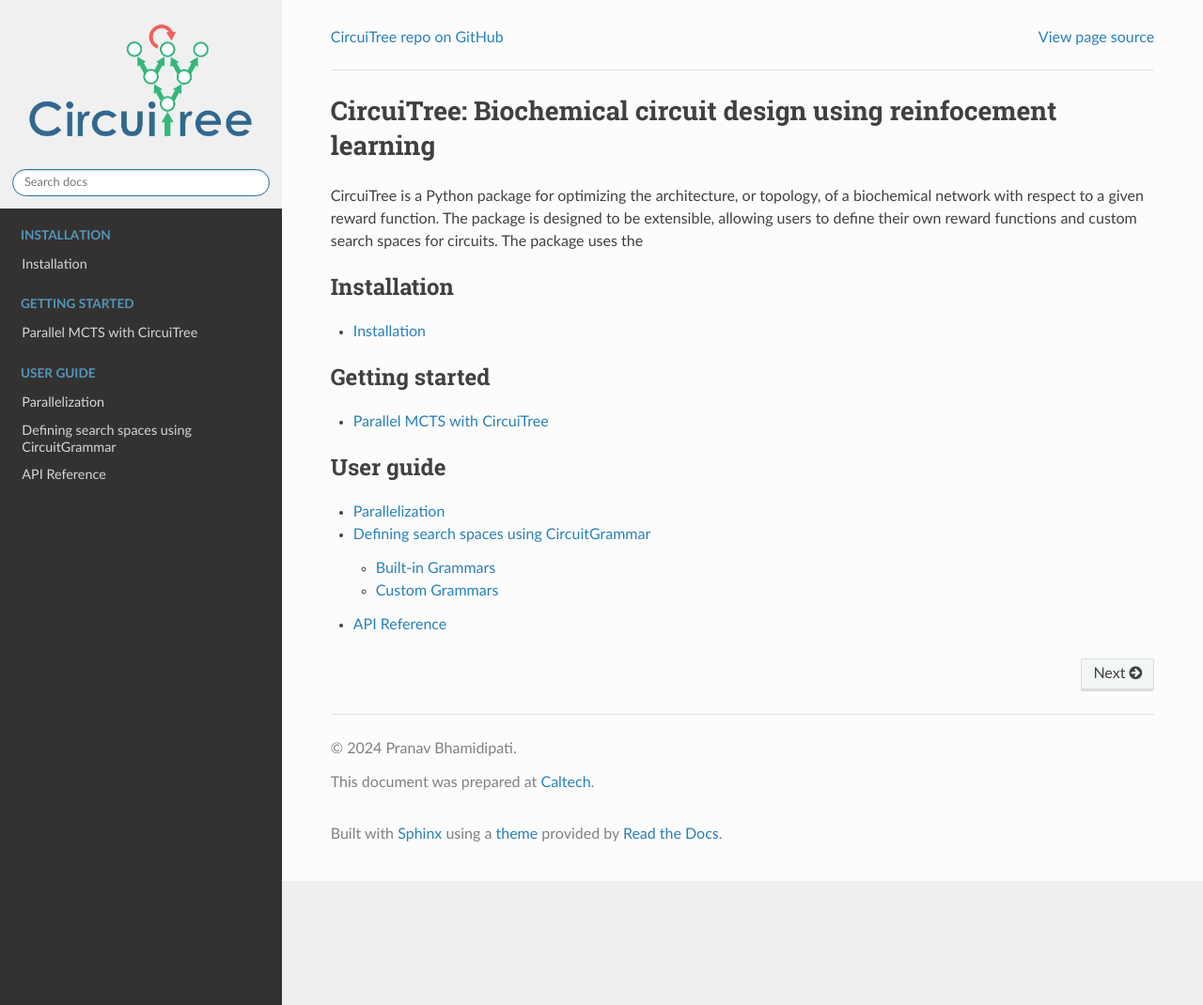
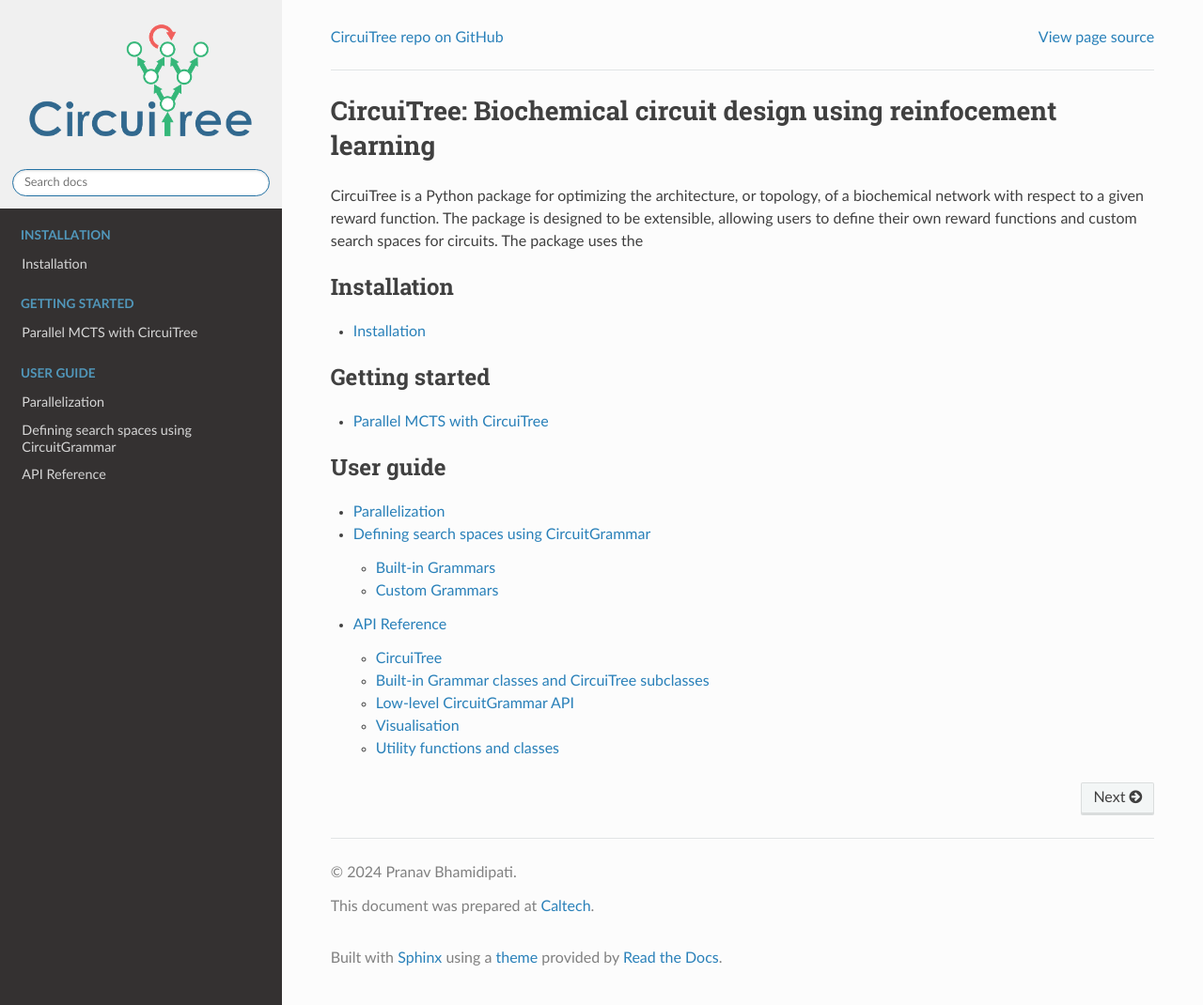
Before and after one commit to pranav-bhamidipati/circuitree, a Sphinx documentation site: the page built from doc/index.rst, in a window 1280 px wide and 1070 px high. Shown: the whole window at 94% size. Built offline with Sphinx 7.4.7 and the Read the Docs theme 2.0.0, drawn with Linux system fonts in a browser that asks for light colours; pages that are not in the unit, such as notebooks, are missing from menus.

```diff
--- a/doc/user_guide/api.rst
+++ b/doc/user_guide/api.rst
@@ -2,8 +2,67 @@
 
 API Reference
 =============
+
+
+CircuiTree
+----------
+.. currentmodule:: circuitree.circuitree
+
 .. autosummary::
-   :toctree: _autosummary
-   :recursive:
+   :toctree: generated/circuitree/
+   :nosignatures:
 
-   circuitree
+   CircuiTree
+   ucb_score
+
+
+Built-in Grammar classes and CircuiTree subclasses
+--------------------------------------------------
+.. currentmodule:: circuitree.models
+
+.. autosummary::
+   :toctree: generated/models/
+   :nosignatures:
+
+   SimpleNetworkGrammar
+   SimpleNetworkTree
+   DimersGrammar
+   DimerNetworkTree
+
+
+Low-level CircuitGrammar API
+----------------------------
+.. currentmodule:: circuitree.grammar
+
+.. autosummary::
+   :toctree: generated/grammar/
+   :nosignatures:
+
+   CircuitGrammar
+
+
+Visualisation
+-------------
+.. currentmodule:: circuitree.viz
+
+.. autosummary::
+   :toctree: generated/viz/
+   :nosignatures:
+
+   rgb2hex
+   complexity_layout
+   plot_complexity
+   plot_network
+
+
+Utility functions and classes
+-----------------------------
+.. currentmodule:: circuitree.utils
+
+.. autosummary::
+   :toctree: generated/utils/
+   :nosignatures:
+
+   merge_overlapping_sets
+   ManagedEvent
+   AtomicCounter
```
